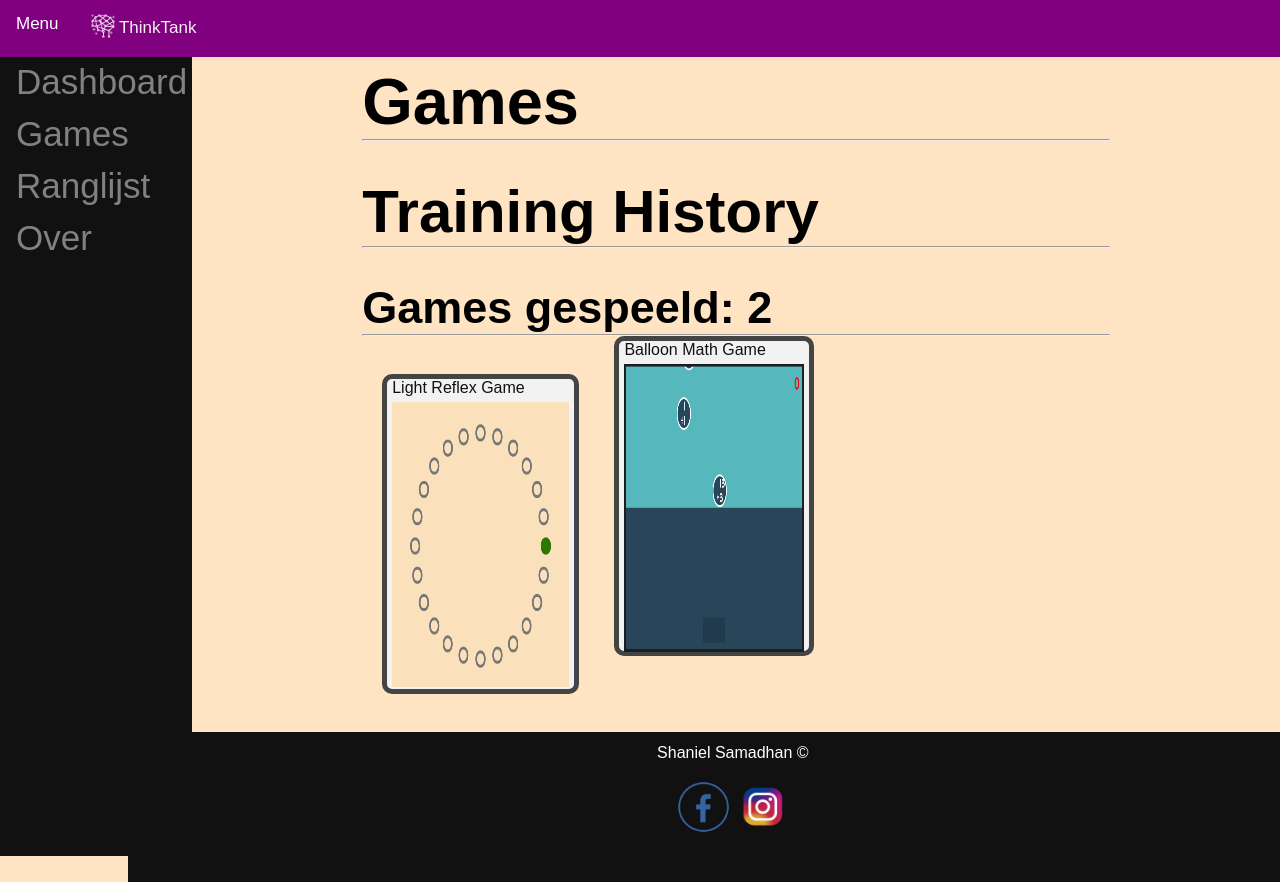
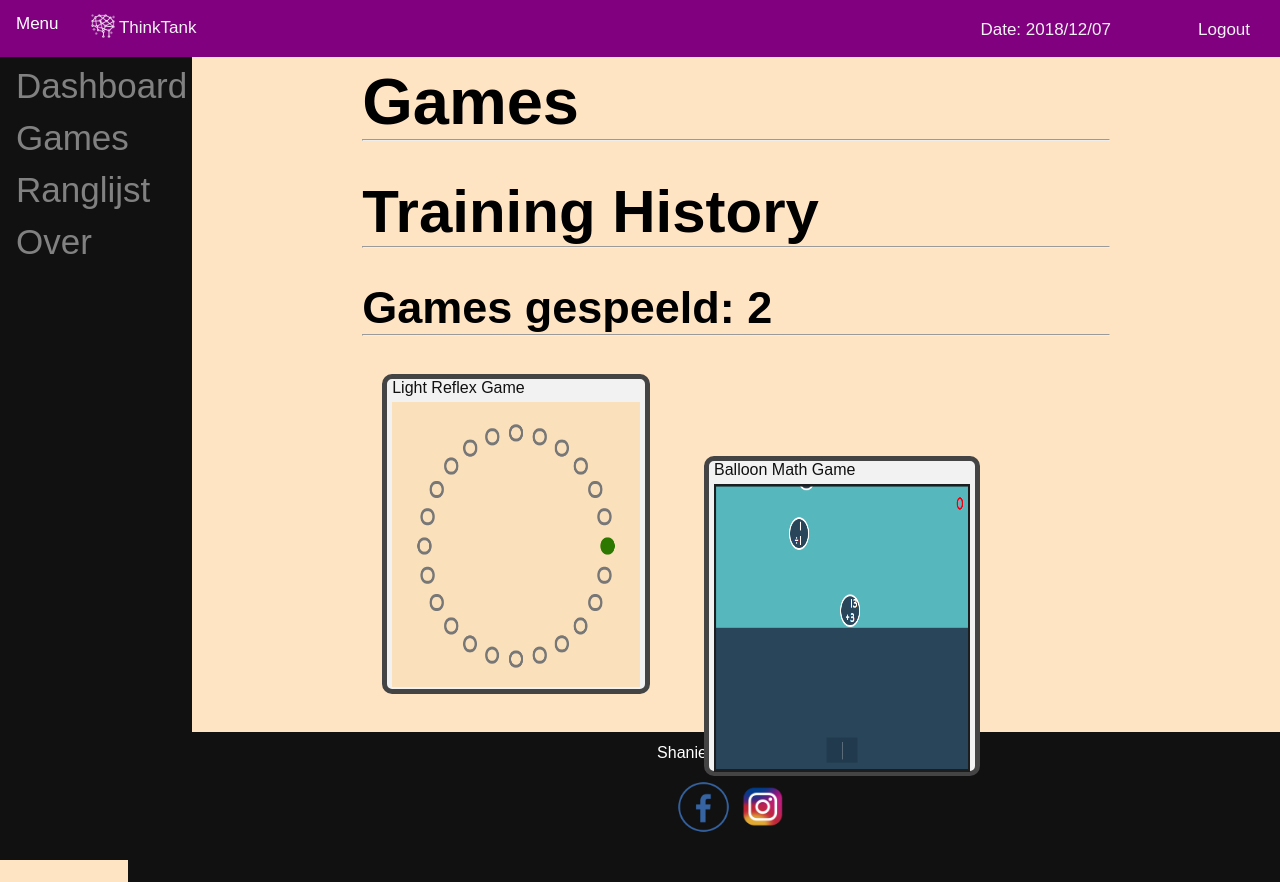
Before and after one commit to eSaniello/ThinkTank, a PHP site: page /front-end/games.php in a window 1280 px wide. Run offline with PHP 8.4, Linux system fonts and the light colour scheme; a user stored in the database is signed in; data comes from the database, SQL or seed files in the repository.

Commit message:
Made tiny tweaks for presentability

```diff
--- a/css/main.css
+++ b/css/main.css
@@ -46,7 +46,7 @@ body {
   left: 0;
   background-color: #111;
   overflow-x: hidden;
-  padding-top: 16px;
+  padding-top: 20px;
 }
 
 .sidebar a {
@@ -88,7 +88,7 @@ body {
     font-size: 17px;
     position: relative;
     top: 0px;;
-    left: 85%;
+    left: 77%;
     bottom: 0;
     margin: 0;
     color: #f2f2f2;
@@ -107,7 +107,7 @@ body {
     font-size: 17px;
     position: relative;
     top: 20px;;
-    left: 75%;
+    left: 60%;
     bottom: 0;
     margin: 0;
     color: #f2f2f2;
@@ -210,7 +210,7 @@ footer{
 
 .reflex{
   height: 300px;
-  width: 25%;
+  width: 35%;
   background: #f2f2f2;
   padding: 5px;
   border-style: solid;
@@ -231,10 +231,10 @@ footer{
 
 .balloon{
   position: absolute;
-  left: 48%;
-  top: 42%;
+  left: 55%;
+  top: 57%;
   height: 300px;
-  width: 14%;
+  width: 20%;
   background: #f2f2f2;
   padding: 5px;
   border-style: solid;
--- a/front-end/games.php
+++ b/front-end/games.php
@@ -20,6 +20,7 @@ include "../database/dbh.php";
 <div class="topnav">
   <a class="active" href="">Menu</a>
   <a href=""><img id="logo" src="../img/logo.png" alt="Logo" /> <span>ThinkTank</span></a>
+  <span id="date"><?php echo "Date: " .date("Y/m/d"); ?></span>
     <form method="post" action="dashboard.php">
         <button type="submit" id="logout" name="logout">Logout</button>
     </form>
--- a/front-end/leaderboard.php
+++ b/front-end/leaderboard.php
@@ -21,6 +21,7 @@ session_start();
 <div class="topnav">
   <a class="active" href="">Menu</a>
   <a href=""><img id="logo" src="../img/logo.png" alt="Logo" /> <span>ThinkTank</span></a>
+  <span id="date"><?php echo "Date: " .date("Y/m/d"); ?></span>
     <form method="post" action="dashboard.php">
         <button type="submit" id="logout" name="logout">Logout</button>
     </form>
--- a/front-end/over.html
+++ b/front-end/over.html
@@ -15,6 +15,7 @@
 <div class="topnav">
   <a class="active" href="">Menu</a>
   <a href=""><img id="logo" src="../img/logo.png" alt="Logo" /> <span>ThinkTank</span></a>
+  <span id="date"><?php echo "Date: " .date("Y/m/d"); ?></span>
     <form method="post" action="dashboard.php">
         <button type="submit" id="logout" name="logout">Logout</button>
     </form>
```
